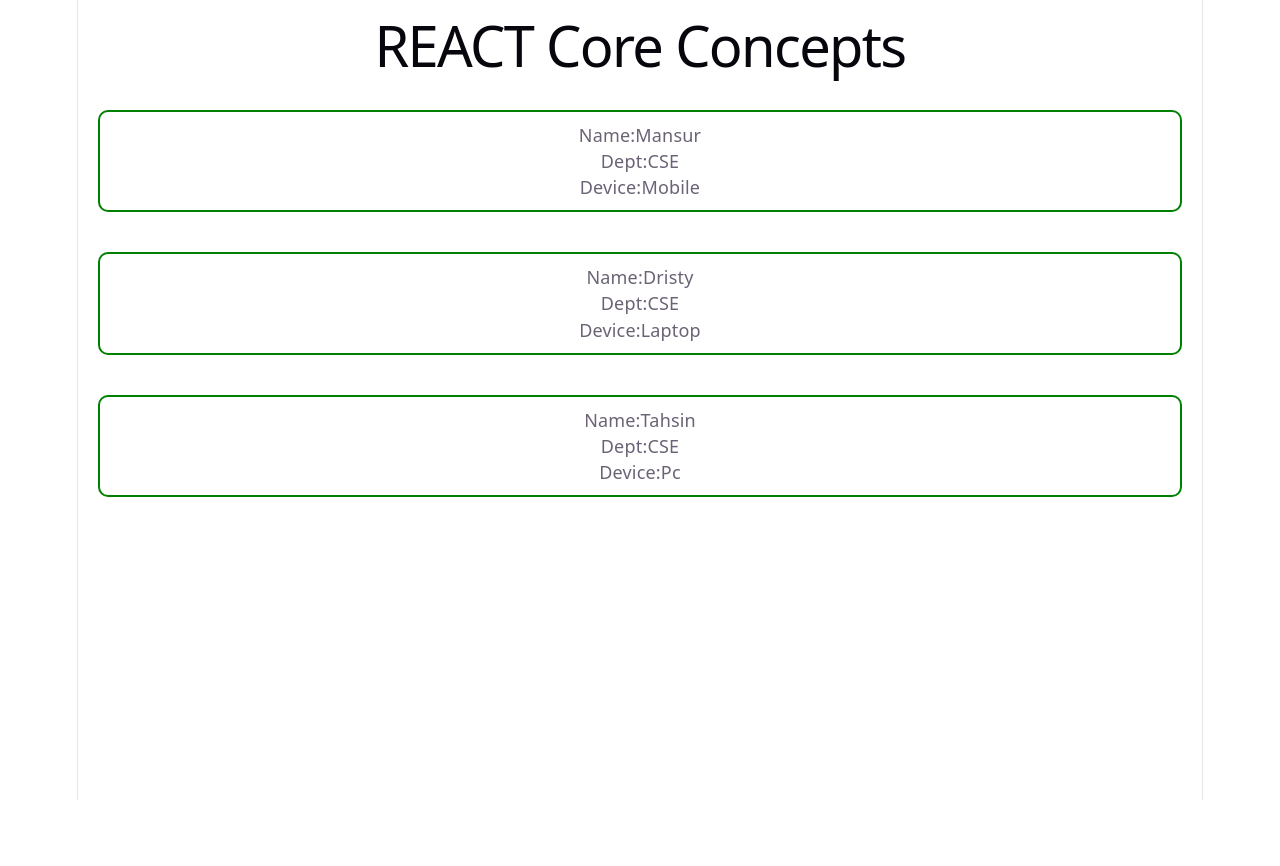
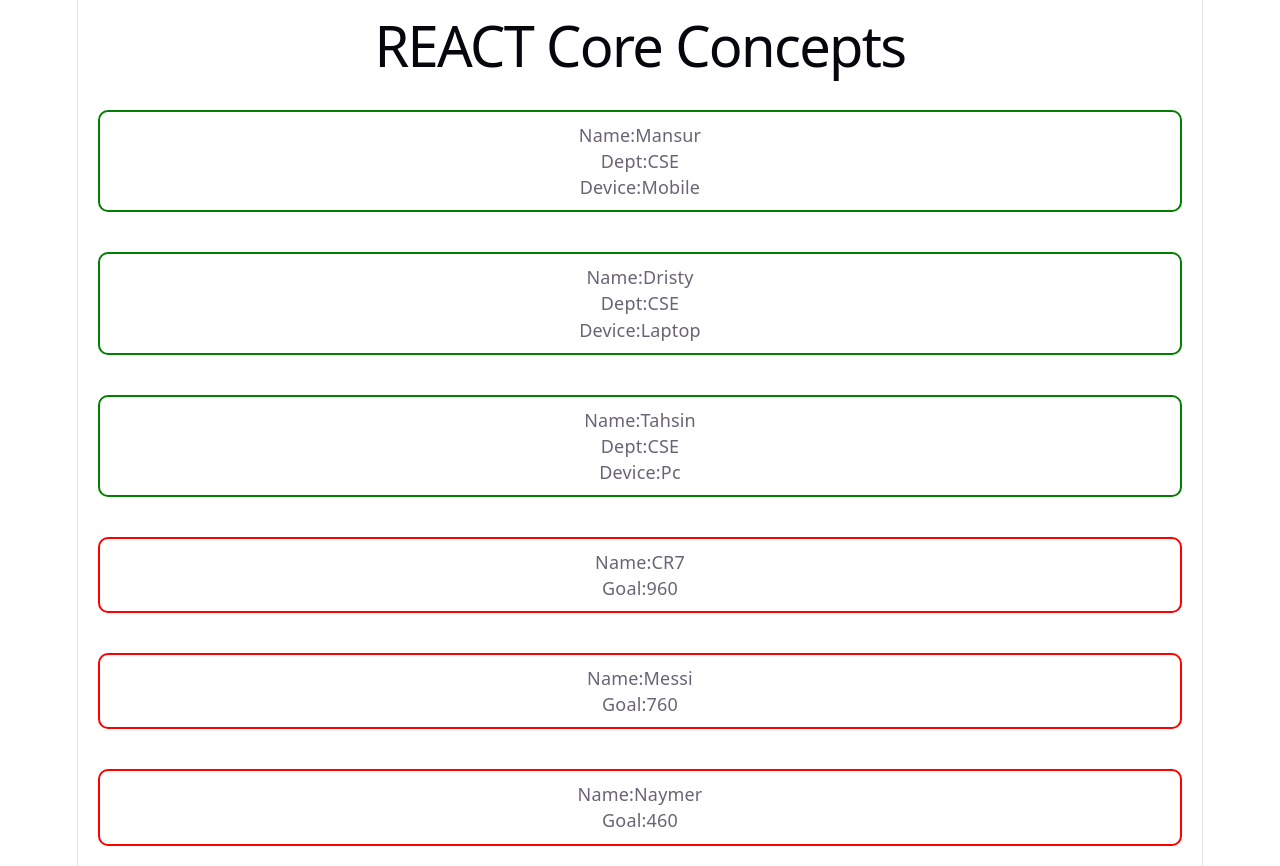
Before and after one commit to Mansur550/React-Core-Component, a React (Vite) app: page / in a window 1280 px wide. Before the commit the page ends 800 px from the top, so only its background shows below. Built offline with nearby package versions, Linux system fonts and the light colour scheme.

Commit message:
Object Destructing

```diff
--- a/src/App.jsx
+++ b/src/App.jsx
@@ -10,10 +10,28 @@ function App() {
       <Student name="Dristy" dept="CSE" tool="Laptop"></Student>
       <Student name="Tahsin" dept="CSE" tool="Pc"></Student>
 
-
-
+      <Player name="CR7" goal="960"></Player>
+      <Player name="Messi" goal="760"></Player>
+      <Player name="Naymer" goal="460"></Player>
 
     </>
+  )
+}
+
+function Player({name, goal}) {
+  return (
+    <div style={{
+      border: '2px solid red',
+      borderRadius: '10px',
+      padding: '10px',
+      margin: '20px',
+      marginTop: "20px"
+    }}
+    >
+      <p>Name:{name}</p>
+      <p>Goal:{goal}</p>
+
+    </div>
   )
 }
 
```
